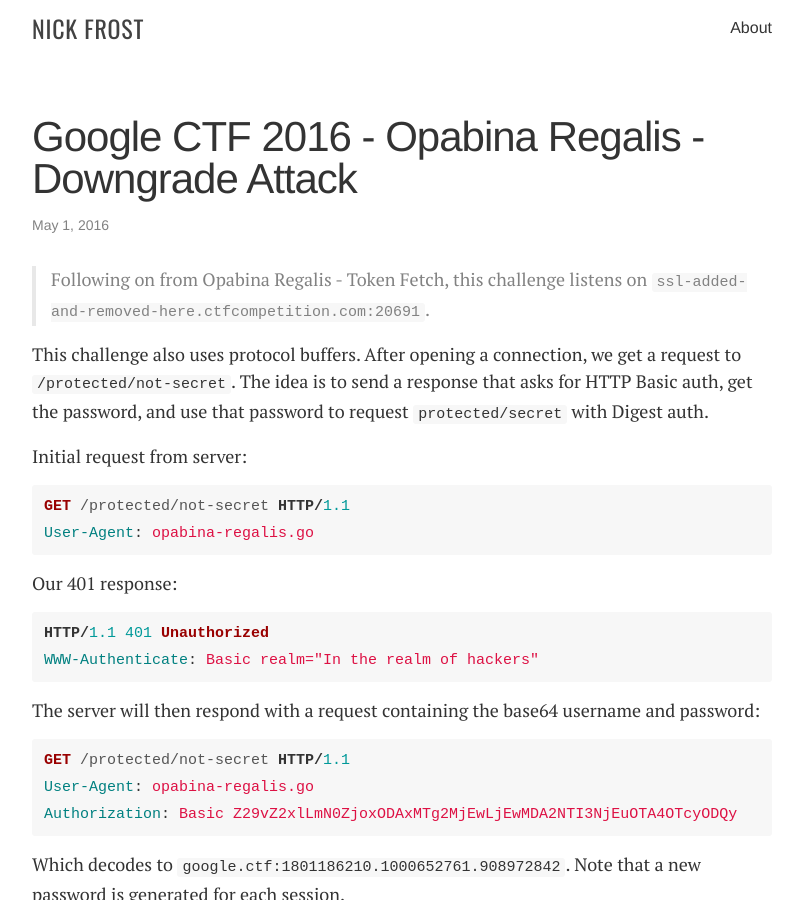
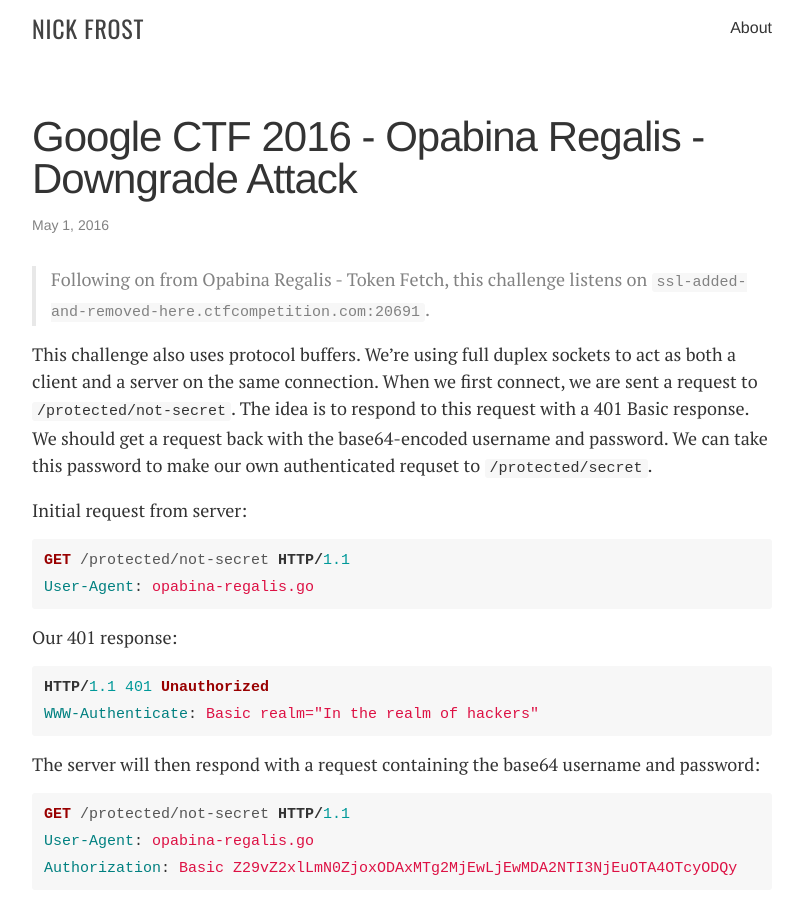
Before and after one commit to nickfrostatx/blog, a Jekyll site: the page built from _posts/2016-05-01-google-ctf-2016-downgrade-attack.md, in a window 1280 px wide and 900 px high. Shown: the whole window, without its empty margins (238-1041 px from the left). Built offline with Jekyll 4.4.1, drawn with Linux system fonts in a browser that asks for light colours.

Commit message:
Rewrite intro

```diff
--- a/_posts/2016-05-01-google-ctf-2016-downgrade-attack.md
+++ b/_posts/2016-05-01-google-ctf-2016-downgrade-attack.md
@@ -5,10 +5,12 @@ title: Google CTF 2016 - Opabina Regalis - Downgrade Attack
 > Following on from Opabina Regalis - Token Fetch, this challenge listens on
 > ``ssl-added-and-removed-here.ctfcompetition.com:20691``.
 
-This challenge also uses protocol buffers. After opening a connection, we get a
-request to ``/protected/not-secret``. The  idea is to send a response that asks
-for HTTP Basic auth, get the password, and use that password to request
-``protected/secret`` with Digest auth.
+This challenge also uses protocol buffers. We're using full duplex sockets to
+act as both a client and a server on the same connection. When we first connect,
+we are sent a request to ``/protected/not-secret``. The idea is to respond to
+this request with a 401 Basic response. We should get a request back with the
+base64-encoded username and password. We can take this password to make our own
+authenticated requset to ``/protected/secret``.
 
 Initial request from server:
 
```
